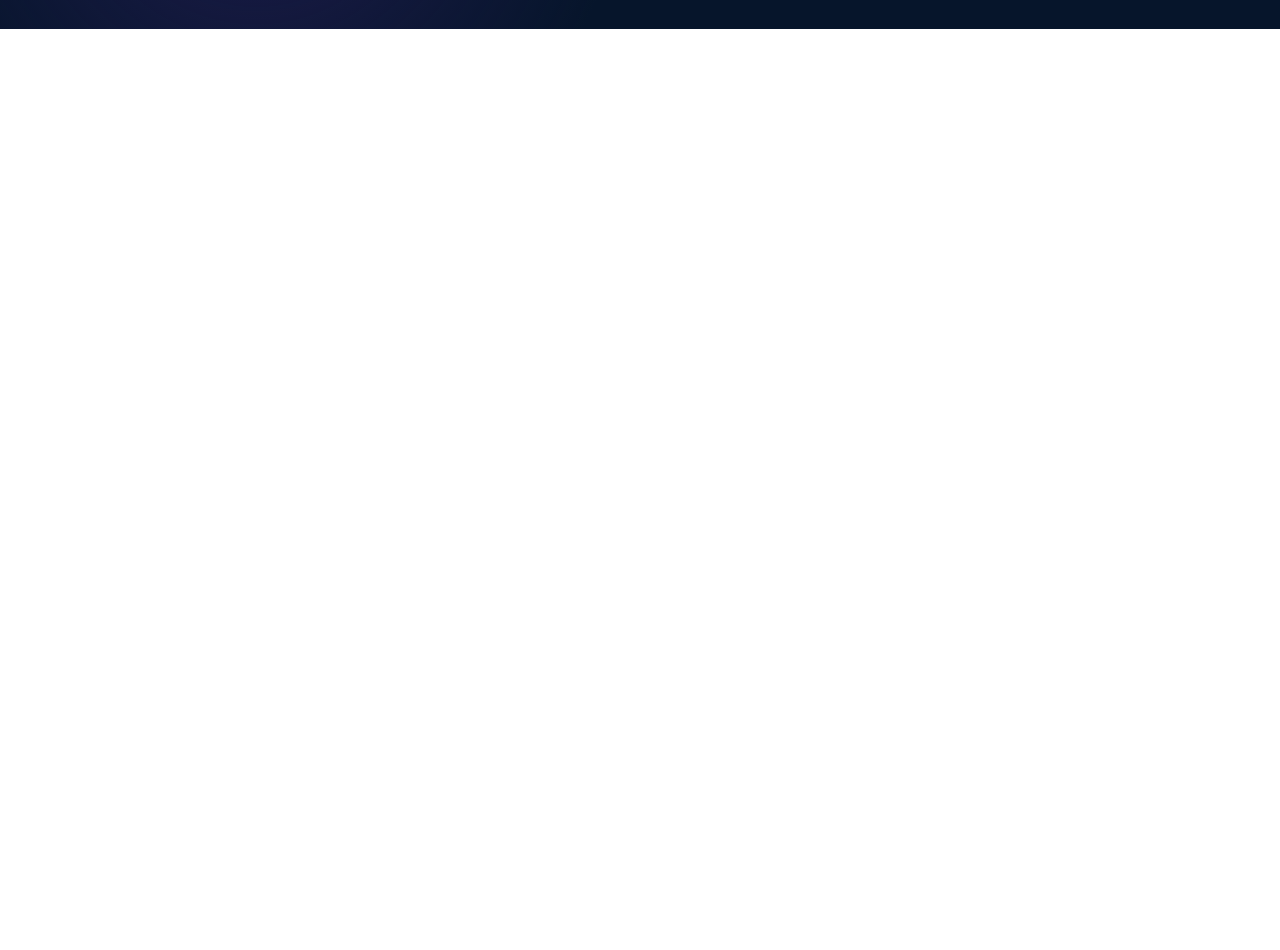
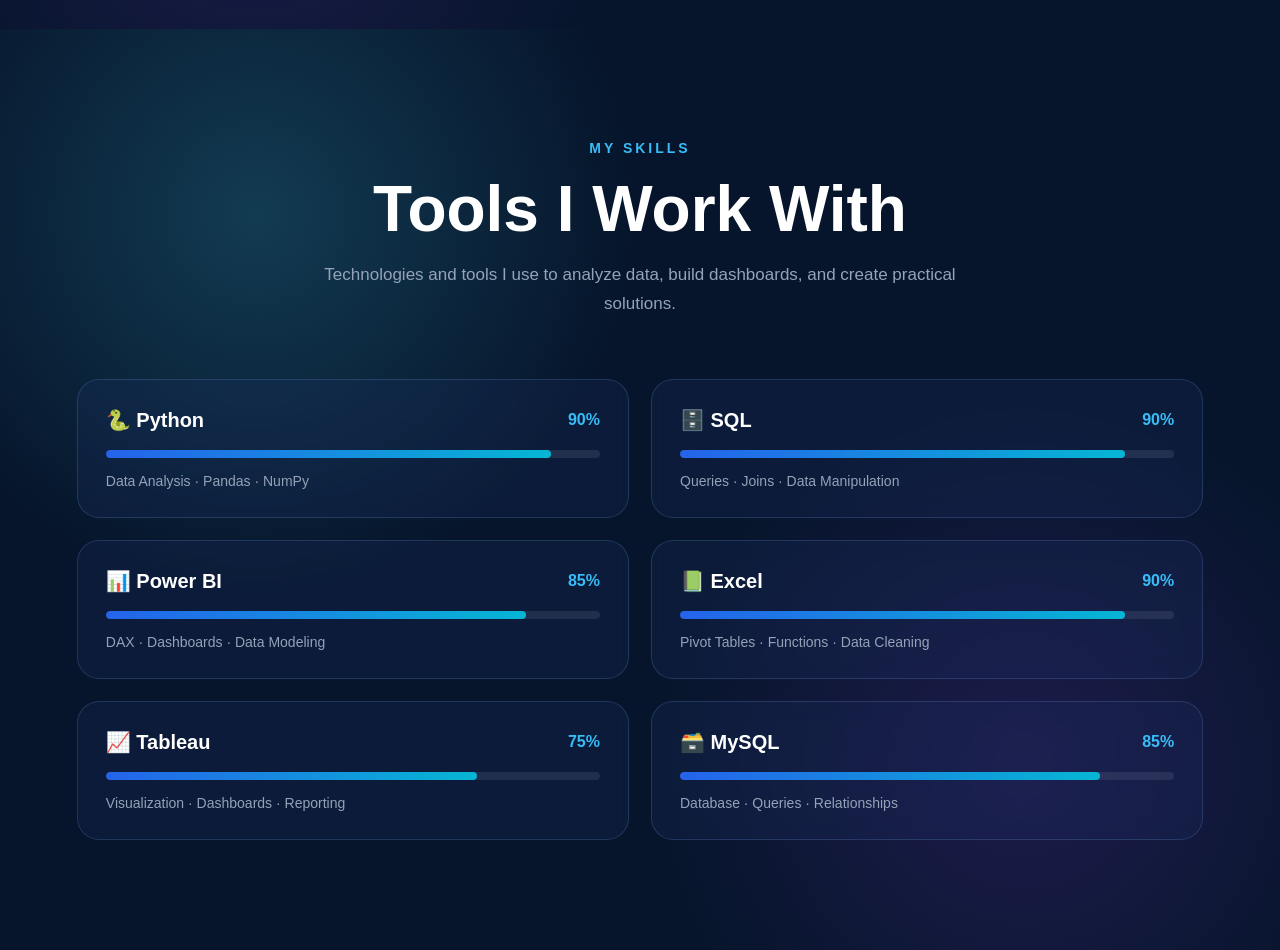
Before and after one commit to rick96283-sys/portfolio, a React app: page / in a window 1280 px wide. Shown: the part 1700-2650 px from the top of the page. Before the commit the page ends 1729 px from the top, so only its background shows below. Built offline with nearby package versions, Linux system fonts and the light colour scheme; the HTML template or start-up script is replaced by a standard one.

Commit message:
Skills section devloped

```diff
--- a/src/App.jsx
+++ b/src/App.jsx
@@ -1,6 +1,7 @@
 import Navbar from "./components/Navbar/Navbar";
 import Hero from "./components/Hero/Hero";
 import About from "./components/About/About";
+import Skills from "./components/Skills/Skills";
 
 function App() {
   return (
@@ -8,6 +9,7 @@
       <Navbar />
       <Hero />
       <About />
+      <Skills/>
     </>
   );
 }
--- /dev/null
+++ b/src/components/Skills/Skills.css
@@ -0,0 +1,173 @@
+.skills {
+  padding: 110px 6%;
+  background:
+    radial-gradient(circle at 20% 20%, #123b52 0%, transparent 30%),
+    radial-gradient(circle at 80% 80%, #1d1b4b 0%, transparent 30%),
+    #06152b;
+  color: white;
+}
+
+.skills-container {
+  max-width: 1250px;
+  margin: 0 auto;
+}
+
+/* Heading */
+
+.skills-heading {
+  text-align: center;
+  margin-bottom: 60px;
+}
+
+.skills-heading span {
+  color: #38bdf8;
+  font-size: 14px;
+  font-weight: 700;
+  letter-spacing: 3px;
+}
+
+.skills-heading h2 {
+  margin: 15px 0;
+  font-size: clamp(40px, 5vw, 65px);
+  font-weight: 800;
+}
+
+.skills-heading p {
+  max-width: 650px;
+  margin: 0 auto;
+  color: #94a3b8;
+  font-size: 17px;
+  line-height: 1.7;
+}
+
+/* Skills Grid */
+
+.skills-grid {
+  display: grid;
+  grid-template-columns: repeat(2, 1fr);
+  gap: 22px;
+}
+
+/* Skill Card */
+
+.skill-card {
+  padding: 28px;
+  border: 1px solid rgba(100, 140, 200, 0.25);
+  border-radius: 22px;
+  background: rgba(30, 50, 100, 0.25);
+  backdrop-filter: blur(10px);
+  transition: 0.3s ease;
+}
+
+.skill-card:hover {
+  transform: translateY(-7px);
+  border-color: #38bdf8;
+  box-shadow: 0 15px 35px rgba(56, 189, 248, 0.12);
+}
+
+/* Skill Name + Percentage */
+
+.skill-info {
+  display: flex;
+  justify-content: space-between;
+  align-items: center;
+  margin-bottom: 18px;
+}
+
+.skill-info h3 {
+  margin: 0;
+  font-size: 20px;
+}
+
+.skill-info span {
+  color: #38bdf8;
+  font-weight: 700;
+}
+
+/* Progress Bar */
+
+.skill-bar {
+  width: 100%;
+  height: 8px;
+  background: rgba(148, 163, 184, 0.15);
+  border-radius: 10px;
+  overflow: hidden;
+}
+
+.skill-progress {
+  height: 100%;
+  border-radius: 10px;
+  background: linear-gradient(90deg, #2563eb, #06b6d4);
+  transform-origin: left;
+  animation: skillFill 1.5s ease forwards;
+}
+
+.python {
+  width: 90%;
+}
+
+.sql {
+  width: 90%;
+}
+
+.powerbi {
+  width: 85%;
+}
+
+.excel {
+  width: 90%;
+}
+
+.tableau {
+  width: 75%;
+}
+
+.mysql {
+  width: 85%;
+}
+
+@keyframes skillFill {
+  from {
+    transform: scaleX(0);
+  }
+
+  to {
+    transform: scaleX(1);
+  }
+}
+
+/* Description */
+
+.skill-card p {
+  margin: 15px 0 0;
+  color: #94a3b8;
+  font-size: 14px;
+}
+
+/* Tablet */
+
+@media (max-width: 900px) {
+  .skills {
+    padding: 80px 5%;
+  }
+
+  .skills-grid {
+    grid-template-columns: 1fr;
+  }
+}
+
+/* Mobile */
+
+@media (max-width: 600px) {
+  .skills {
+    padding: 70px 20px;
+  }
+
+  .skills-heading {
+    margin-bottom: 40px;
+  }
+
+  .skill-card {
+    padding: 24px;
+  }
+}
--- /dev/null
+++ b/src/components/Skills/Skills.jsx
@@ -0,0 +1,104 @@
+import "./Skills.css";
+
+function Skills() {
+  return (
+    <section id="skills" className="skills">
+      <div className="skills-container">
+
+        <div className="skills-heading">
+          <span>MY SKILLS</span>
+          <h2>Tools I Work With</h2>
+          <p>
+            Technologies and tools I use to analyze data, build dashboards,
+            and create practical solutions.
+          </p>
+        </div>
+
+        <div className="skills-grid">
+
+          <div className="skill-card">
+            <div className="skill-info">
+              <h3>🐍 Python</h3>
+              <span>90%</span>
+            </div>
+
+            <div className="skill-bar">
+              <div className="skill-progress python"></div>
+            </div>
+
+            <p>Data Analysis · Pandas · NumPy</p>
+          </div>
+
+          <div className="skill-card">
+            <div className="skill-info">
+              <h3>🗄️ SQL</h3>
+              <span>90%</span>
+            </div>
+
+            <div className="skill-bar">
+              <div className="skill-progress sql"></div>
+            </div>
+
+            <p>Queries · Joins · Data Manipulation</p>
+          </div>
+
+          <div className="skill-card">
+            <div className="skill-info">
+              <h3>📊 Power BI</h3>
+              <span>85%</span>
+            </div>
+
+            <div className="skill-bar">
+              <div className="skill-progress powerbi"></div>
+            </div>
+
+            <p>DAX · Dashboards · Data Modeling</p>
+          </div>
+
+          <div className="skill-card">
+            <div className="skill-info">
+              <h3>📗 Excel</h3>
+              <span>90%</span>
+            </div>
+
+            <div className="skill-bar">
+              <div className="skill-progress excel"></div>
+            </div>
+
+            <p>Pivot Tables · Functions · Data Cleaning</p>
+          </div>
+
+          <div className="skill-card">
+            <div className="skill-info">
+              <h3>📈 Tableau</h3>
+              <span>75%</span>
+            </div>
+
+            <div className="skill-bar">
+              <div className="skill-progress tableau"></div>
+            </div>
+
+            <p>Visualization · Dashboards · Reporting</p>
+          </div>
+
+          <div className="skill-card">
+            <div className="skill-info">
+              <h3>🗃️ MySQL</h3>
+              <span>85%</span>
+            </div>
+
+            <div className="skill-bar">
+              <div className="skill-progress mysql"></div>
+            </div>
+
+            <p>Database · Queries · Relationships</p>
+          </div>
+
+        </div>
+
+      </div>
+    </section>
+  );
+}
+
+export default Skills;
```
